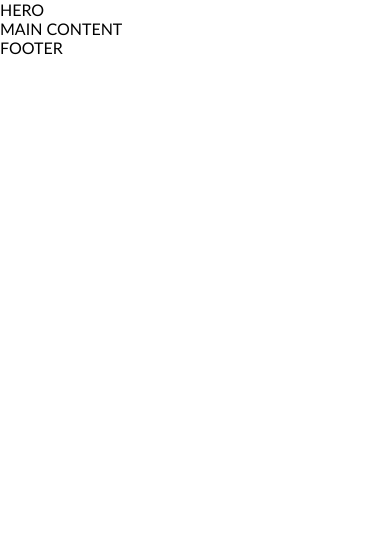
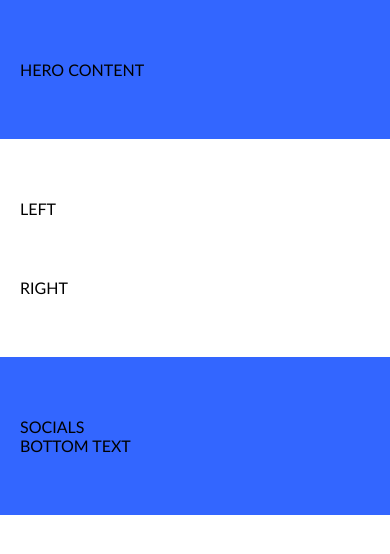
Before and after one commit to front-end-by-rimantas/41-grupe-coming-soon, a website: page index.html in a window 390 px wide. Drawn offline with Linux system fonts and the light colour scheme.

Commit message:
Layout #3

```diff
--- a/css/base/base.css
+++ b/css/base/base.css
@@ -10,3 +10,7 @@ body {
     font-family: 'Gill Sans', 'Gill Sans MT', Calibri, 'Trebuchet MS',
         sans-serif;
 }
+
+.bg-blue {
+    background-color: #36f;
+}
--- a/css/base/layout.css
+++ b/css/base/layout.css
@@ -0,0 +1,59 @@
+.container {
+    width: 100%;
+    padding-top: 60px;
+    padding-bottom: 60px;
+}
+
+.container > .row {
+    display: inline-block;
+    width: 1000px;
+    margin-left: calc(50% - 500px);
+}
+
+.container > .short-row {
+    display: inline-block;
+    width: 600px;
+    margin-left: calc(50% - 300px);
+}
+
+.container > .row > .left {
+    width: 50%;
+    float: left;
+}
+.container > .row > .right {
+    width: 40%;
+    float: right;
+}
+
+@media (max-width: 1100px) {
+    .container > .row {
+        width: 800px;
+        margin-left: calc(50% - 400px);
+    }
+}
+
+@media (max-width: 900px) {
+    .container > .row {
+        width: 600px;
+        margin-left: calc(50% - 300px);
+    }
+}
+
+@media (max-width: 700px) {
+    .container {
+        padding-left: 20px;
+        padding-right: 20px;
+    }
+    .container > .row,
+    .container > .short-row {
+        width: 100%;
+        margin-left: 0;
+    }
+    .container > .row > .left {
+        width: 100%;
+        margin-bottom: 60px;
+    }
+    .container > .row > .right {
+        width: 100%;
+    }
+}
--- a/index.html
+++ b/index.html
@@ -24,16 +24,30 @@
 </head>
 
 <body>
-    <section>
-        HERO
+    <section class="container bg-blue">
+        <div class="short-row">
+            HERO CONTENT
+        </div>
     </section>
 
-    <section>
-        MAIN CONTENT
+    <section class="container">
+        <div class="row">
+            <div class="left">
+                LEFT
+            </div>
+            <div class="right">
+                RIGHT
+            </div>
+        </div>
     </section>
 
-    <footer>
-        FOOTER
+    <footer class="container bg-blue">
+        <div class="row">
+            SOCIALS
+        </div>
+        <div class="short-row">
+            BOTTOM TEXT
+        </div>
     </footer>
 </body>
 
```
